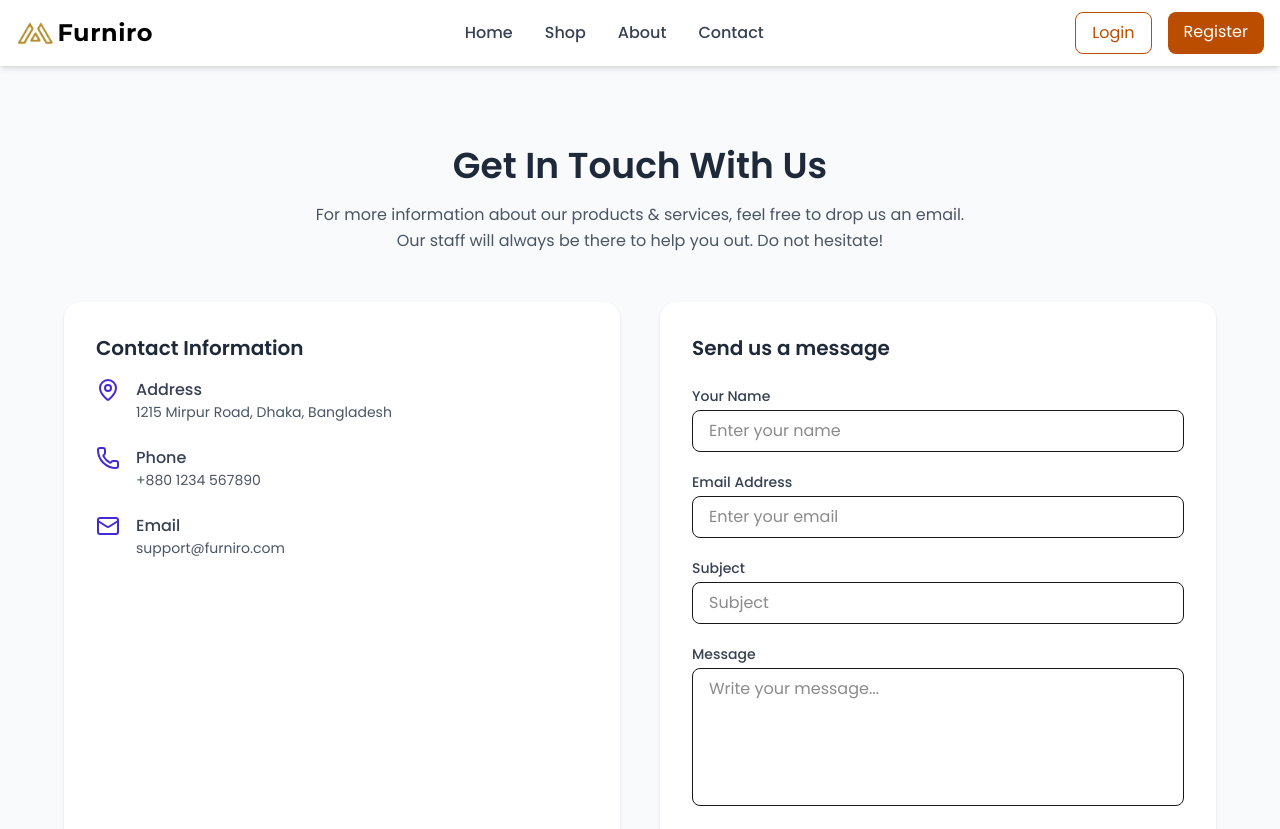
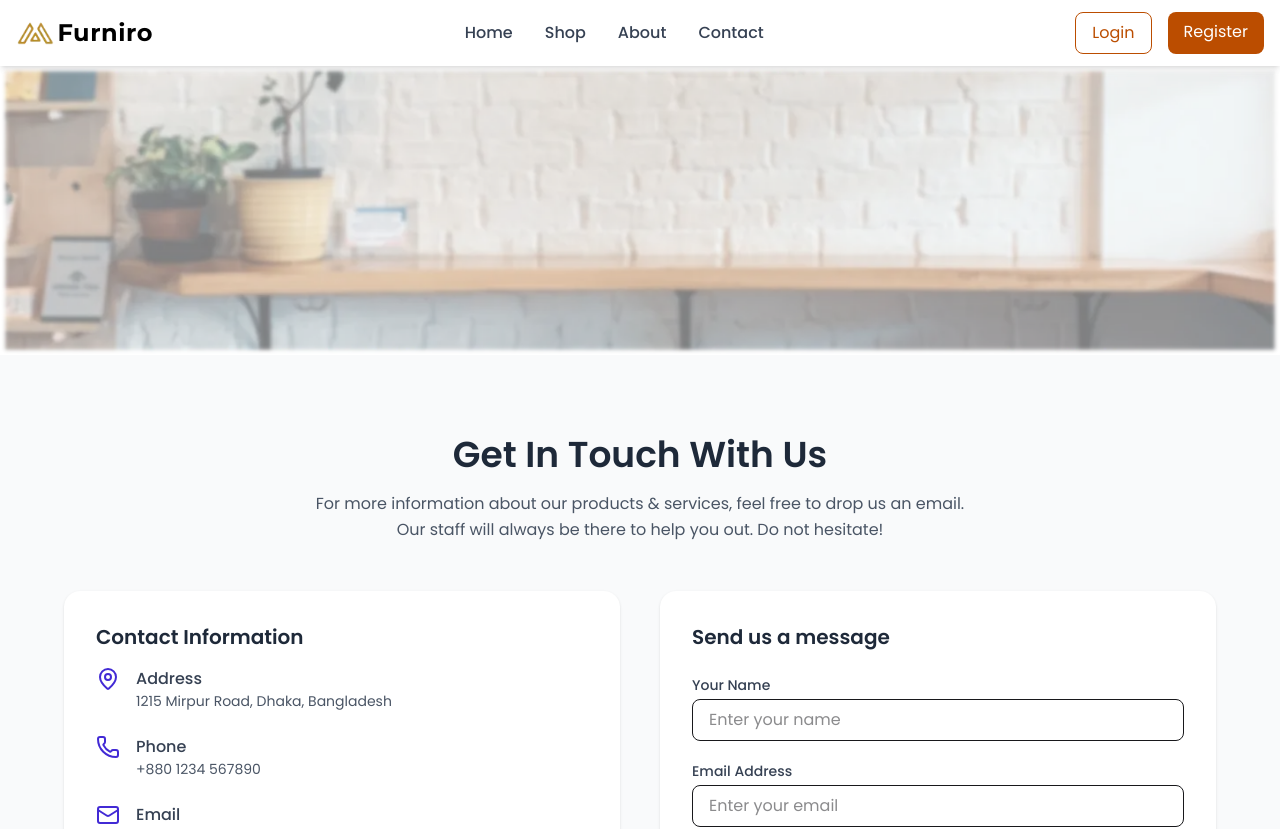
Before and after one commit to touhidtamim/Furniro, a React (Vite) app: page /contact in a window 1280 px wide. Shown: the top 829 px of the page. Built offline with nearby package versions, Linux system fonts and the light colour scheme.

Commit message:
updated old banner

```diff
--- a/src/Pages/Contact/Contact.jsx
+++ b/src/Pages/Contact/Contact.jsx
@@ -6,6 +6,7 @@ const Contact = () => {
   return (
     <>
       {/* Secondary Hero */}
+      <SecondaryHero />
 
       {/* Main Content */}
       <section className="px-4 py-12 md:py-20 bg-gray-50">
```
